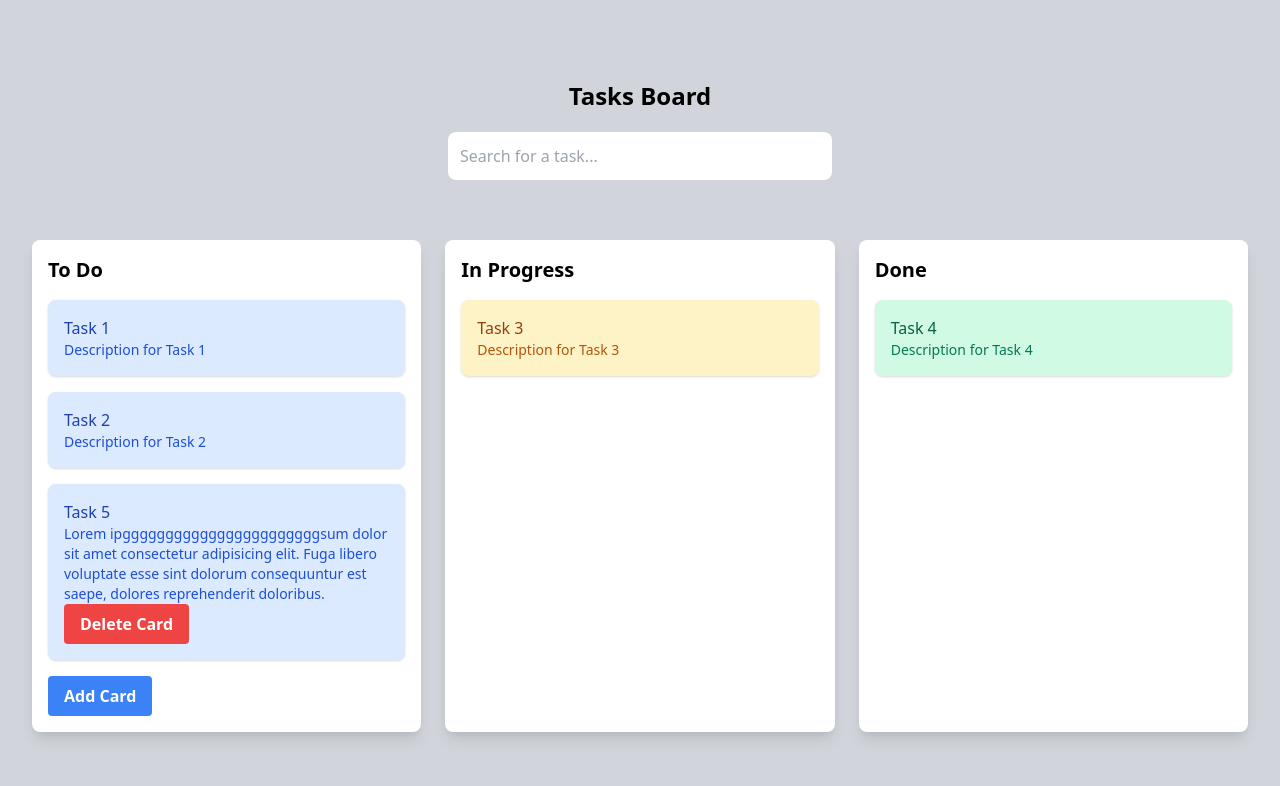
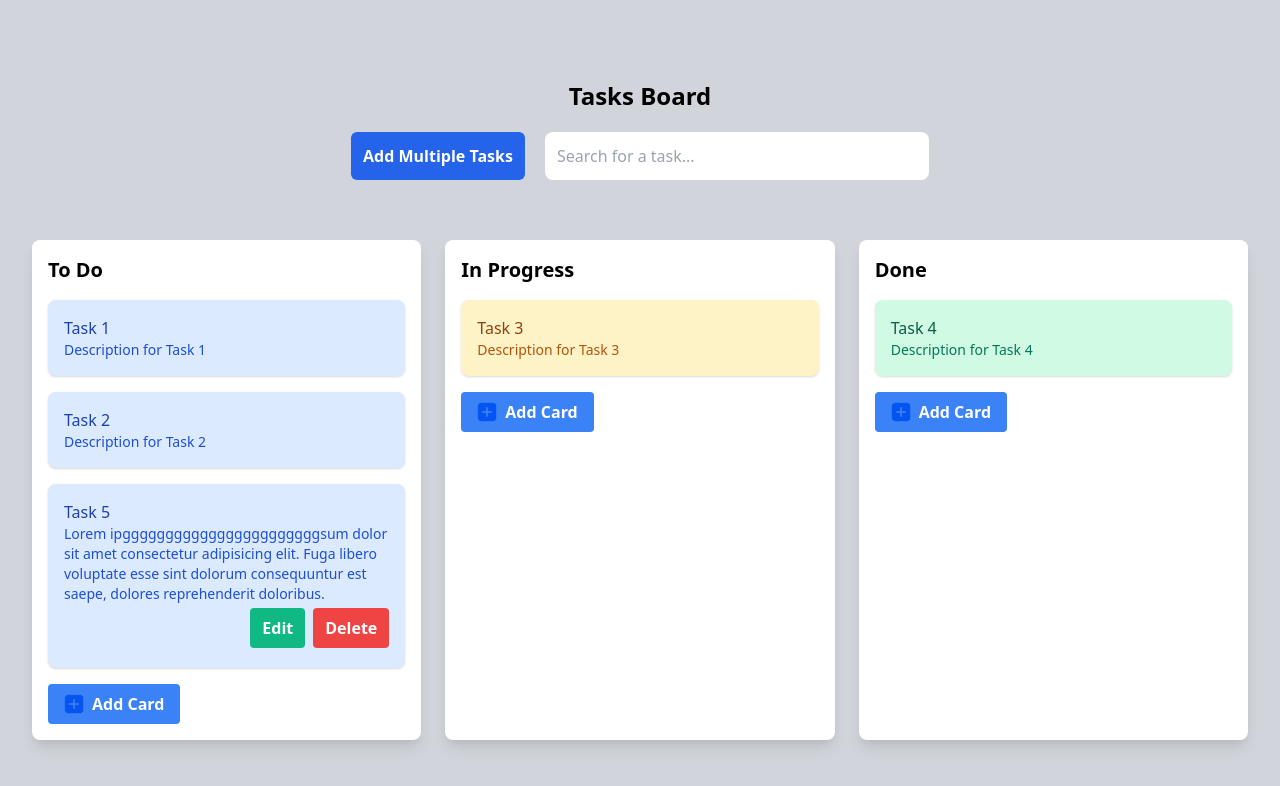
Before and after one commit to A-007481D/TaskFlow-Planning-Software, a website: page dist/dashboard.html in a window 1280 px wide. Drawn offline with nearby package versions, Linux system fonts and the light colour scheme.

Commit message:
added some buttons

```diff
--- a/dist/dashboard.html
+++ b/dist/dashboard.html
@@ -55,7 +55,8 @@
 <h1 class="text-2xl font-bold text-center mt-20">Tasks Board</h1>
 
 
-<div class="flex justify-center  my-5">
+<div class="flex justify-center space-x-5 my-5">
+  <button class="bg-blue-600 hover:bg-blue-700 font-bold px-3 rounded-md text-white ">Add Multiple Tasks</button>
     <input class="rounded-lg px-3 w-96 h-12" type="search" placeholder="Search for a task..." id="">
   </div>
 
@@ -74,6 +75,22 @@
             <h3 class="font-medium text-blue-800">Task 1</h3>
             <p class="text-sm text-blue-700">Description for Task 1</p>
           </div>
+          <!-- <div class="bg-blue-100 rounded-lg p-4 shadow cursor-pointer" draggable="true">
+            <h3 class="font-medium text-blue-800">Task 1</h3>
+            <p class="text-sm text-blue-700">Description for Task 1</p>
+          </div>
+          <div class="bg-blue-100 rounded-lg p-4 shadow cursor-pointer" draggable="true">
+            <h3 class="font-medium text-blue-800">Task 1</h3>
+            <p class="text-sm text-blue-700">Description for Task 1</p>
+          </div>
+          <div class="bg-blue-100 rounded-lg p-4 shadow cursor-pointer" draggable="true">
+            <h3 class="font-medium text-blue-800">Task 1</h3>
+            <p class="text-sm text-blue-700">Description for Task 1</p>
+          </div>
+          <div class="bg-blue-100 rounded-lg p-4 shadow cursor-pointer" draggable="true">
+            <h3 class="font-medium text-blue-800">Task 1</h3>
+            <p class="text-sm text-blue-700">Description for Task 1</p>
+          </div> -->
           <div class="bg-blue-100 rounded-lg p-4 shadow cursor-pointer" draggable="true">
             <h3 class="font-medium text-blue-800">Task 2</h3>
             <p class="text-sm text-blue-700">Description for Task 2</p>
@@ -81,9 +98,12 @@
           <div class="container bg-blue-100 rounded-lg p-4 shadow cursor-pointer"draggable="true" >
             <h3 class="font-medium text-blue-800">Task 5</h3>
             <p class="text-sm text-blue-700">Lorem ipgggggggggggggggggggggggsum dolor sit amet consectetur adipisicing elit. Fuga libero voluptate esse sint dolorum consequuntur est saepe, dolores reprehenderit doloribus.</p>
-            <button class="bg-red-500 hover:bg-red-700 text-white font-bold py-2 px-4 rounded flex justify-center">Delete Card</button>
-          </div>
-          <button class="bg-blue-500 hover:bg-blue-700 text-white font-bold py-2 px-4 rounded">Add Card</button>
+            <div class="flex justify-end space-x-2 my-1">
+              <button class="bg-green-500 hover:bg-green-700 text-white font-bold py-2 px-3 rounded">Edit</button>
+
+              <button class="bg-red-500 hover:bg-red-700 text-white font-bold py-2 px-3 rounded">Delete</button>
+            </div>          </div>
+          <button class="flex align-bottom items-center px-4 py-2 bg-blue-500 hover:bg-blue-700 text-white font-bold rounded"><img src="/dist/img/6318228.png" alt="Icon" class="mr-2 w-5 h-5" /><span>Add Card</span></button>
         </div>
       </div>
 
@@ -95,6 +115,8 @@
             <h3 class="font-medium text-yellow-800">Task 3</h3>
             <p class="text-sm text-yellow-700">Description for Task 3</p>
           </div>
+          <button class="flex items-center px-4 py-2 bg-blue-500 hover:bg-blue-700 text-white font-bold rounded"><img src="/dist/img/6318228.png" alt="Icon" class="mr-2 w-5 h-5" /><span>Add Card</span></button>
+
         </div>
       </div>
 
@@ -106,6 +128,8 @@
             <h3 class="font-medium text-green-800" >Task 4</h3>
             <p class="text-sm text-green-700">Description for Task 4</p>
           </div>
+          <button class="flex items-center px-4 py-2 bg-blue-500 hover:bg-blue-700 text-white font-bold rounded"><img src="/dist/img/6318228.png" alt="Icon" class="mr-2 w-5 h-5" /><span>Add Card</span></button>
+
         </div>
       </div>
     </div>
```
Also changed, not shown: dist/img/6318228.png (added).
